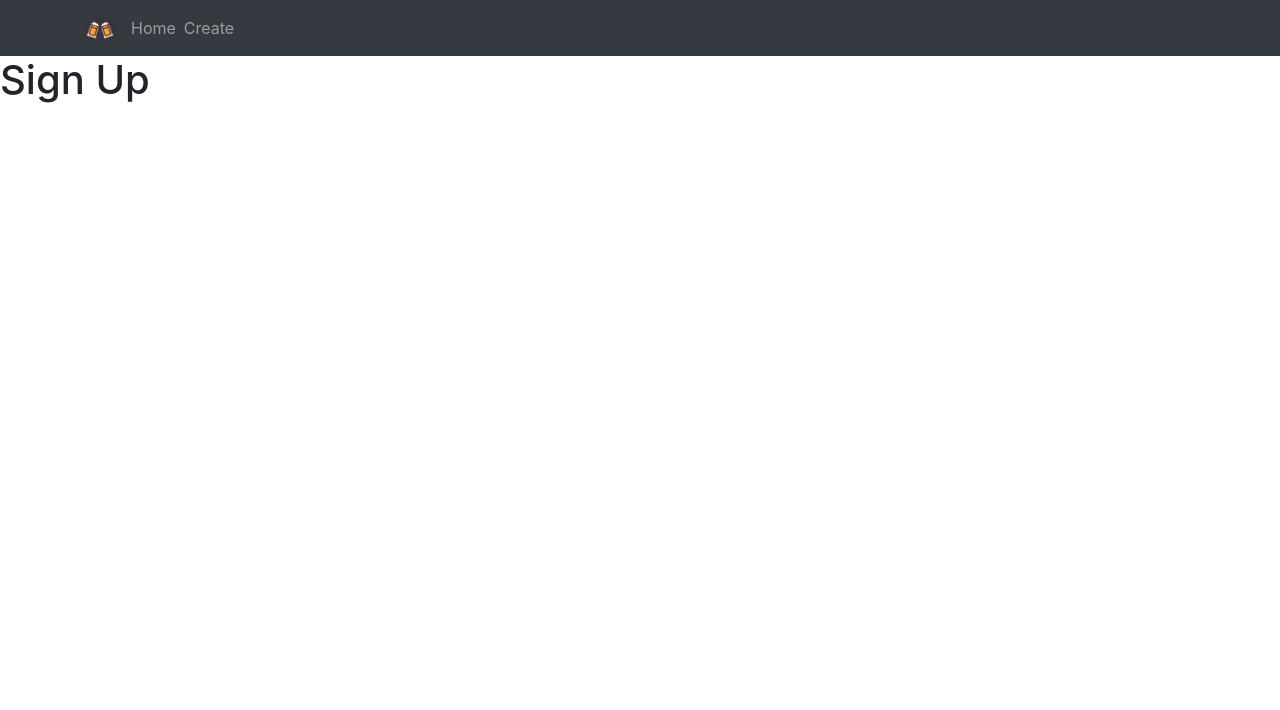
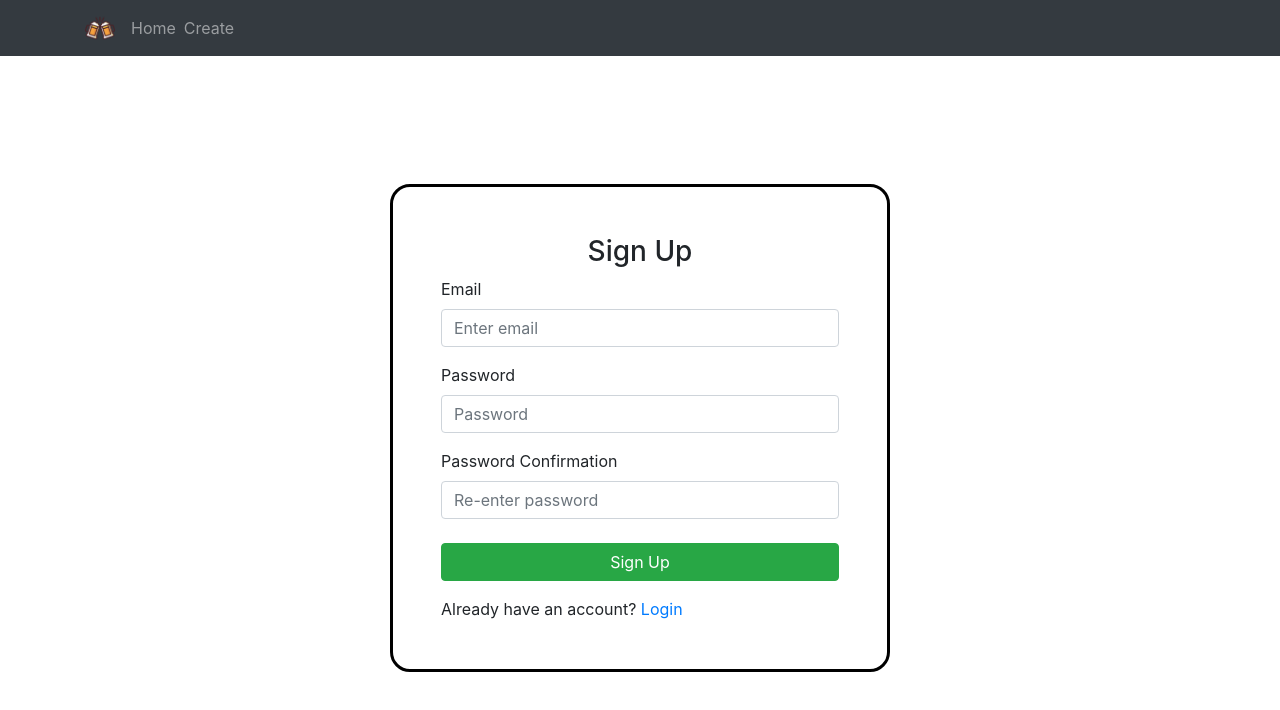
Before and after one commit to dqdzung/CF46-Project-UI, a React (Create React App) app in the folder project-ui/: page /signup in a window 1280 px wide. Shown: the top 710 px of the page. Built offline with nearby package versions, Linux system fonts and the light colour scheme.

Commit message:
add proteted route

```diff
--- a/project-ui/src/App.js
+++ b/project-ui/src/App.js
@@ -8,6 +8,8 @@ import Home from "./pages/Home/Home";
 import Table from "./pages/Table/Table";
 import Loading from "./components/Loading/Loading";
 import Login from "./pages/Login/Login";
+import SignUp from "./pages/SignUp/SignUp";
+import Protected from "./components/Route/Protected";
 
 export const AuthContext = createContext();
 
@@ -52,20 +54,20 @@ function App() {
 				<Router>
 					<MainLayout>
 						<Switch>
-							<Route path="/" exact>
+							<Protected path="/" exact>
 								<Home></Home>
-							</Route>
-							<Route path="/create">
+							</Protected>
+							<Protected path="/create">
 								<Create></Create>
-							</Route>
-							<Route path="/table/:id">
+							</Protected>
+							<Protected path="/table/:id">
 								<Table></Table>
-							</Route>
+							</Protected>
 							<Route path="/login">
 								<Login></Login>
 							</Route>
 							<Route path="/signup">
-								<h1>Sign Up</h1>
+								<SignUp></SignUp>
 							</Route>
 							<Route path="*">
 								<h1>404</h1>
--- /dev/null
+++ b/project-ui/src/components/Route/Protected.jsx
@@ -0,0 +1,9 @@
+import { Route, Redirect } from "react-router-dom";
+import { AuthContext } from "../../App";
+import { useContext } from "react";
+
+function Protected({ children, ...props }) {
+	const { user } = useContext(AuthContext);
+	return <Route {...props}>{user ? children : <Redirect to="/login" />}</Route>;
+}
+export default Protected;
--- /dev/null
+++ b/project-ui/src/pages/SignUp/SignUp.jsx
@@ -0,0 +1,116 @@
+import AuthLayout from "../../components/Layout/AuthLayout";
+import { Form, Button } from "react-bootstrap";
+import { useState } from "react";
+import { Link } from "react-router-dom";
+import client from "../../api";
+
+const SignUp = () => {
+	const [email, setEmail] = useState("");
+	const [password, setPassword] = useState("");
+	const [passConfirm, setPassConfirm] = useState("");
+	const [message, setMessage] = useState("");
+
+	const handleEmailChange = (e) => {
+		setEmail(e.target.value);
+	};
+
+	const handlePassChange = (e) => {
+		setPassword(e.target.value);
+	};
+
+	const handlePassConfirm = (e) => {
+		setPassConfirm(e.target.value);
+		validate(password, e.target.value);
+	};
+
+	const validate = (password, passwordConfirm) => {
+		let isMatched = password === passwordConfirm;
+		if (!isMatched) {
+			setMessage("Password doesn't match!");
+		} else {
+			setMessage("");
+		}
+		return isMatched;
+	};
+
+	const handleSubmit = async (e) => {
+		e.preventDefault();
+
+		if (!message) {
+			try {
+				const res = await client({
+					url: "/api/auth/signup",
+					method: "POST",
+					data: {
+						email,
+						password,
+					},
+				});
+				if (res.data.success) {
+					alert("Sign up successfully!!!");
+					clearInput();
+				}
+			} catch (err) {
+				return err.message;
+			}
+		}
+	};
+
+	const clearInput = () => {
+		setEmail("");
+		setPassword("");
+		setPassConfirm("");
+	};
+
+	return (
+		<AuthLayout>
+			<div className="form-wrapper">
+				<h3 className="text-center">Sign Up</h3>
+				<Form onSubmit={handleSubmit}>
+					<Form.Group controlId="formBasicEmail">
+						<Form.Label>Email</Form.Label>
+						<Form.Control
+							type="email"
+							placeholder="Enter email"
+							value={email}
+							onChange={handleEmailChange}
+						/>
+					</Form.Group>
+					<Form.Group controlId="formBasicPassword">
+						<Form.Label>Password</Form.Label>
+						<Form.Control
+							type="password"
+							placeholder="Password"
+							value={password}
+							onChange={handlePassChange}
+						/>
+					</Form.Group>
+					<Form.Group controlId="formBasicPasswordConfirm">
+						<Form.Label>Password Confirmation</Form.Label>
+						<Form.Control
+							type="password"
+							placeholder="Re-enter password"
+							value={passConfirm}
+							onChange={handlePassConfirm}
+						/>
+					</Form.Group>
+					<span style={{ color: "red" }}>{message}</span>
+					<Button
+						className="mt-4"
+						variant="success"
+						type="submit"
+						block
+						disabled={message}
+					>
+						Sign Up
+					</Button>
+				</Form>
+				<div className="navigate mt-3">
+					Already have an account? <Link to="/login">Login</Link>
+				</div>
+			</div>
+		</AuthLayout>
+	);
+};
+
+export default SignUp;
```
